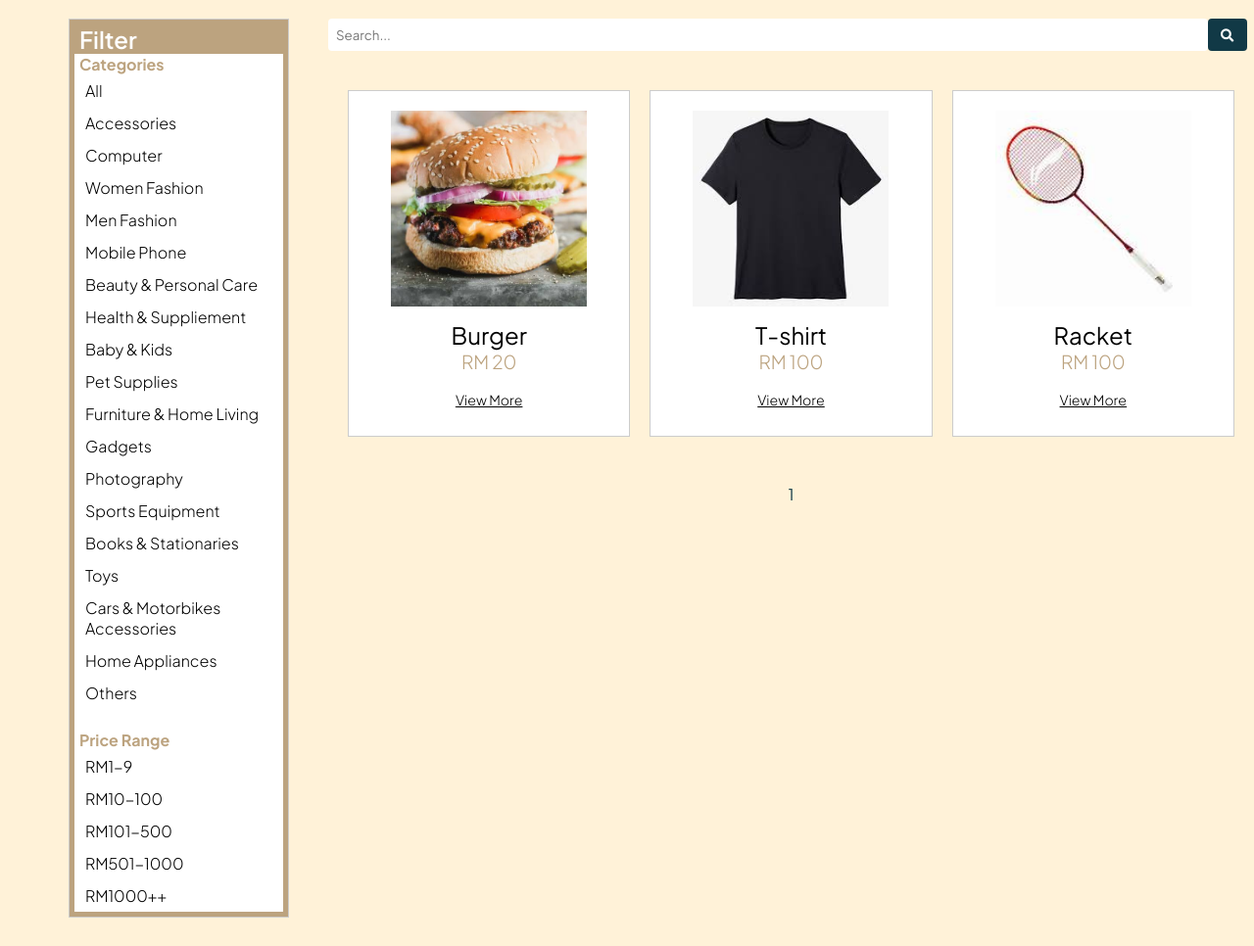
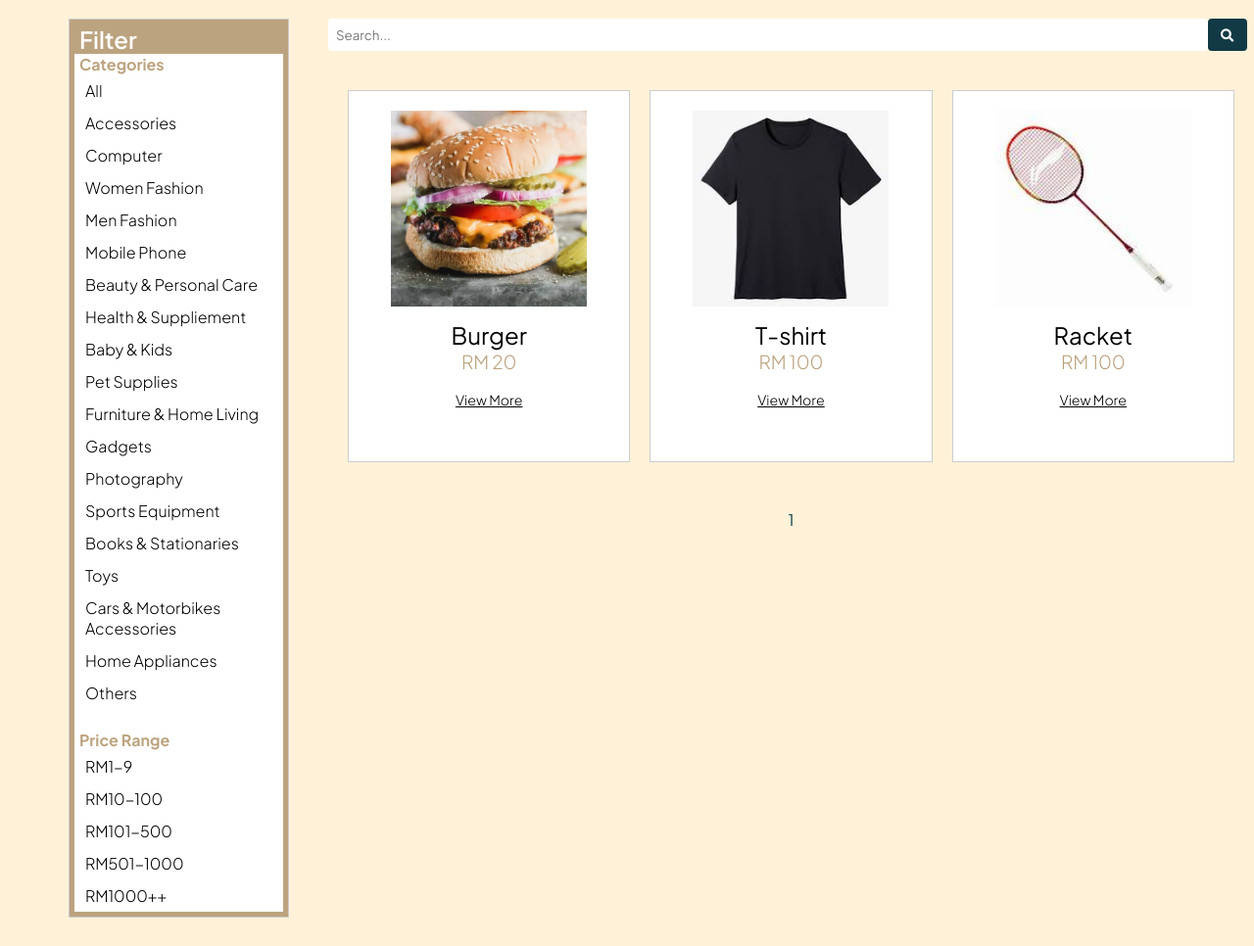
Before and after one commit to TOHVINPING286681/Web-Project, a PHP site: page /homepage.php in a window 1280 px wide. Shown: the part 141-1107 px from the top of the page at 98% size. Run offline with PHP 8.4, Linux system fonts and the light colour scheme; data comes from the database, SQL or seed files in the repository.

Commit message:
Update style.css

```diff
--- a/style.css
+++ b/style.css
@@ -818,7 +818,7 @@ main {
   padding: 20px;
   text-align: center;
   border: 1px solid #ccc;
-  height: 100%;
+  height: 380px;
 }
 
 .grid-item img {
@@ -875,8 +875,6 @@ main {
 .pagination-link.active {
   color: #113946;
 }
-
-
 
 /* item_details.php */
 .cart-icons a {
```
